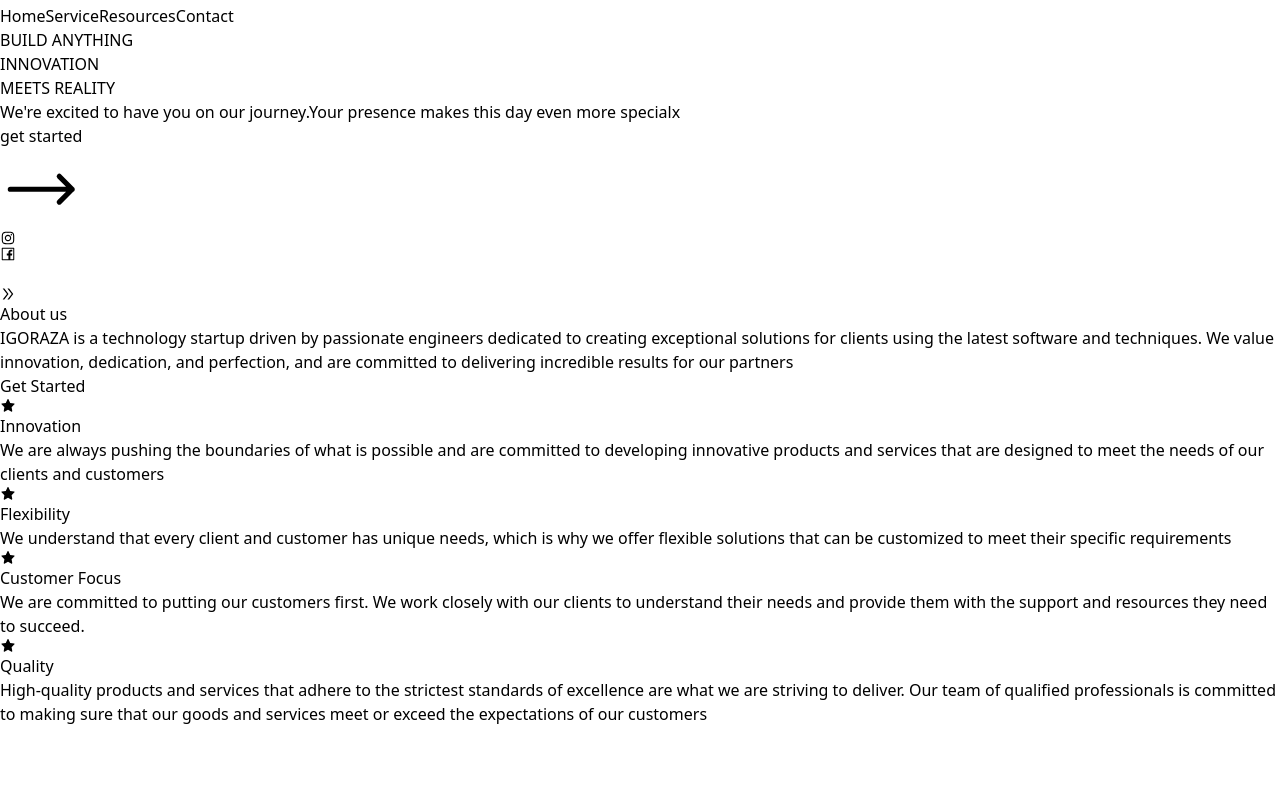
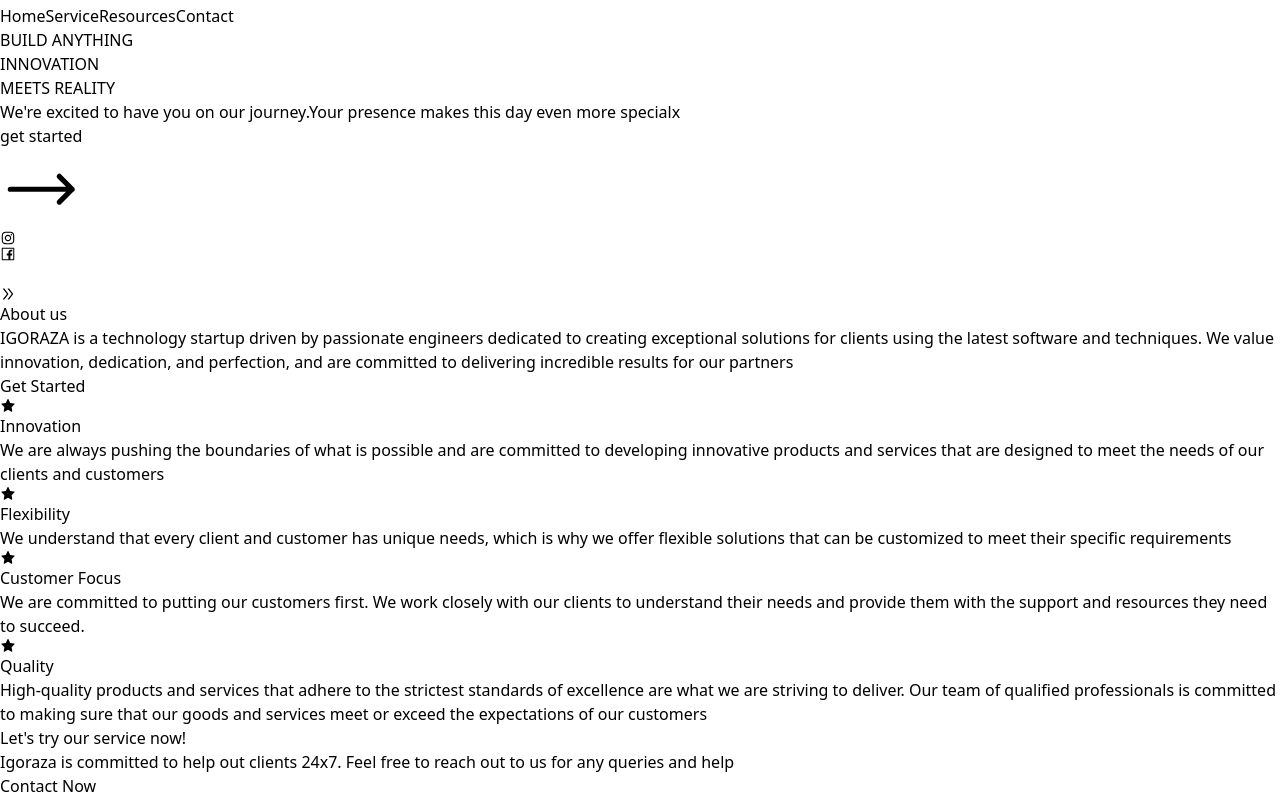
Before and after one commit to adarshswaminath/landingpage, a React (Vite) app: page / in a window 1280 px wide. Shown: the part 882-1680 px from the top of the page. Before the commit the page ends 1608 px from the top, so only its background shows below. Built offline with nearby package versions, Linux system fonts and the light colour scheme; some icons are missing.

Commit message:
Feat: Footer service card added

```diff
--- a/src/App.jsx
+++ b/src/App.jsx
@@ -2,17 +2,19 @@
 import Navbar from './Components/Navbar'
 import Hero from './Components/Hero/Hero'
 import About from './Components/About/About'
+import Footer from './Components/Footer/Footer'
 
 
 
 function App() {
   return (
-    <div>
+    <div className='App'>
       <Navbar/>
       <div className='bg-gradient-to-r from-[#c5e1f6] to-[#eeb0bf] rounded-t-[25px]'>
       <Hero/>
       <div className="sm:px-16 px-6 sm:py-12 py-4">
         <About/>
+        <Footer/>
       </div>
       </div>
     </div>
--- /dev/null
+++ b/src/Components/Footer/Footer.jsx
@@ -0,0 +1,12 @@
+import React from 'react'
+import FooterService from './FooterService'
+
+function Footer() {
+  return (
+    <div className='py-12'>
+        <FooterService/>
+    </div>
+  )
+}
+
+export default Footer
--- /dev/null
+++ b/src/Components/Footer/FooterService.jsx
@@ -0,0 +1,17 @@
+import React from 'react'
+
+function FooterService() {
+  return (
+    <div className='w-full py-8 lg:py-16 bg-black/10 backdrop-blur bg-opacity-50 p-4 rounded-lg grid lg:flex items-center justify-between'>
+       <div>
+       <h1 className="text-6xl font-bold text-white">Let's try our service now!</h1>
+        <p className='mt-2 text-white'>Igoraza is committed to help out clients 24x7. Feel free to reach out to us for any queries and help</p>
+       </div>
+       <div>
+        <button className='px-8 py-3 p-4 text-white rounded mt-4 font-bold bg-[#eeb0bf]'>Contact Now</button>
+       </div>
+    </div>
+  )
+}
+
+export default FooterService
```
